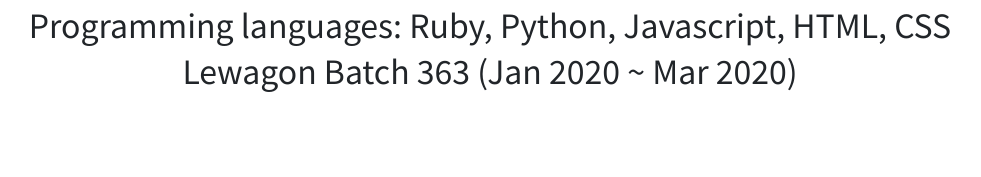
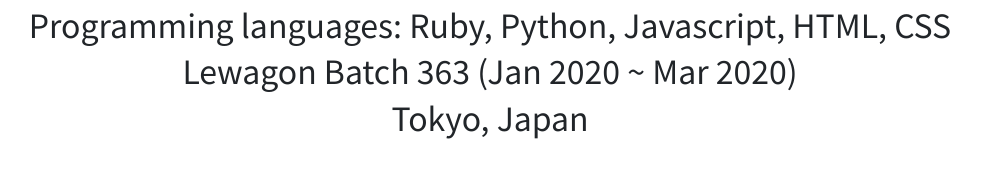
Before and after one commit to sho10/sho-personal-page, a plain HTML site: page index.html in a window 1280 px wide. Shown: the part 251-428 px from the top of the page, without its empty margins (150-1131 px from the left). Drawn offline with nearby package versions, Linux system fonts and the light colour scheme.

Commit message:
added line

```diff
--- a/index.html
+++ b/index.html
@@ -17,6 +17,7 @@
   <h1 class="text-center">Sho Hasegawa</h1>
   <h2>Programming languages: Ruby, Python, Javascript, HTML, CSS </h2>
   <h2>Lewagon Batch 363 (Jan 2020 ~ Mar 2020)</h2>
+  <h2>Tokyo, Japan</h2>
   </div>
   <script src="https://ajax.googleapis.com/ajax/libs/jquery/3.3.1/jquery.min.js"></script>
   <script src="https://cdnjs.cloudflare.com/ajax/libs/popper.js/1.14.7/umd/popper.min.js"></script>
```
